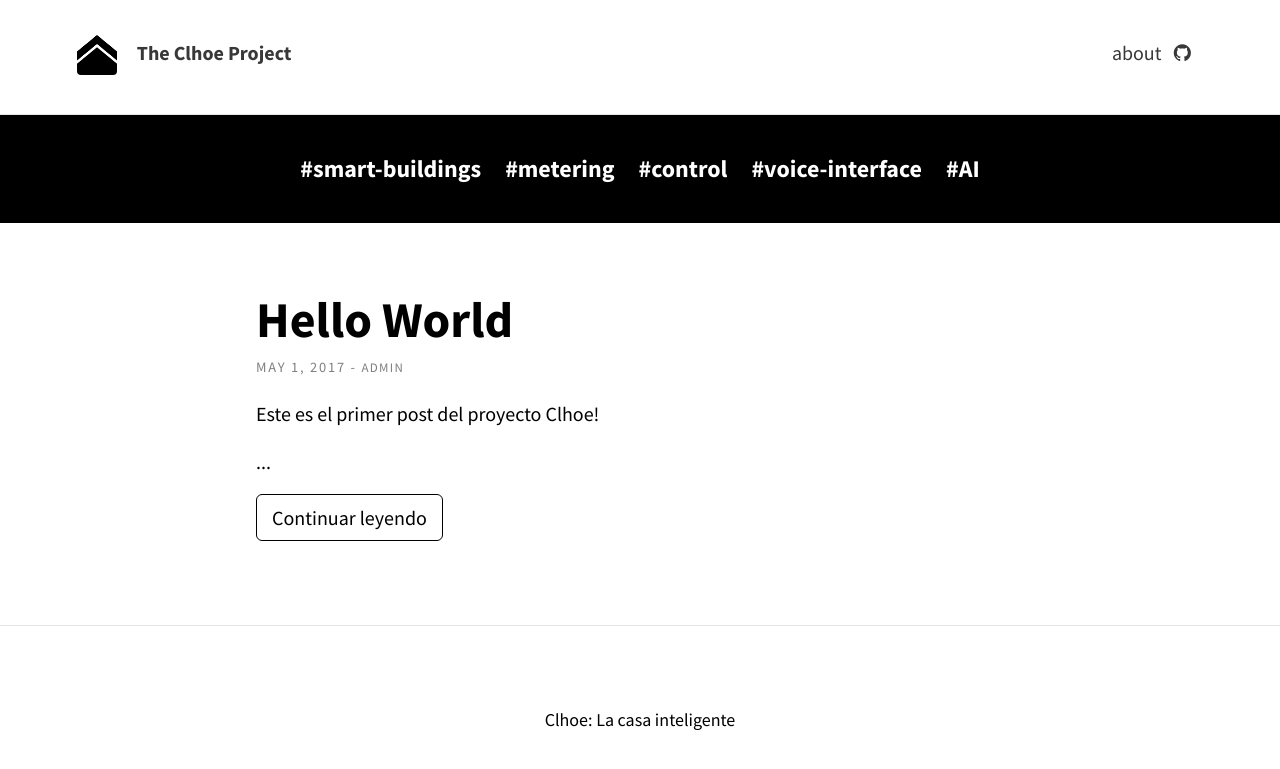
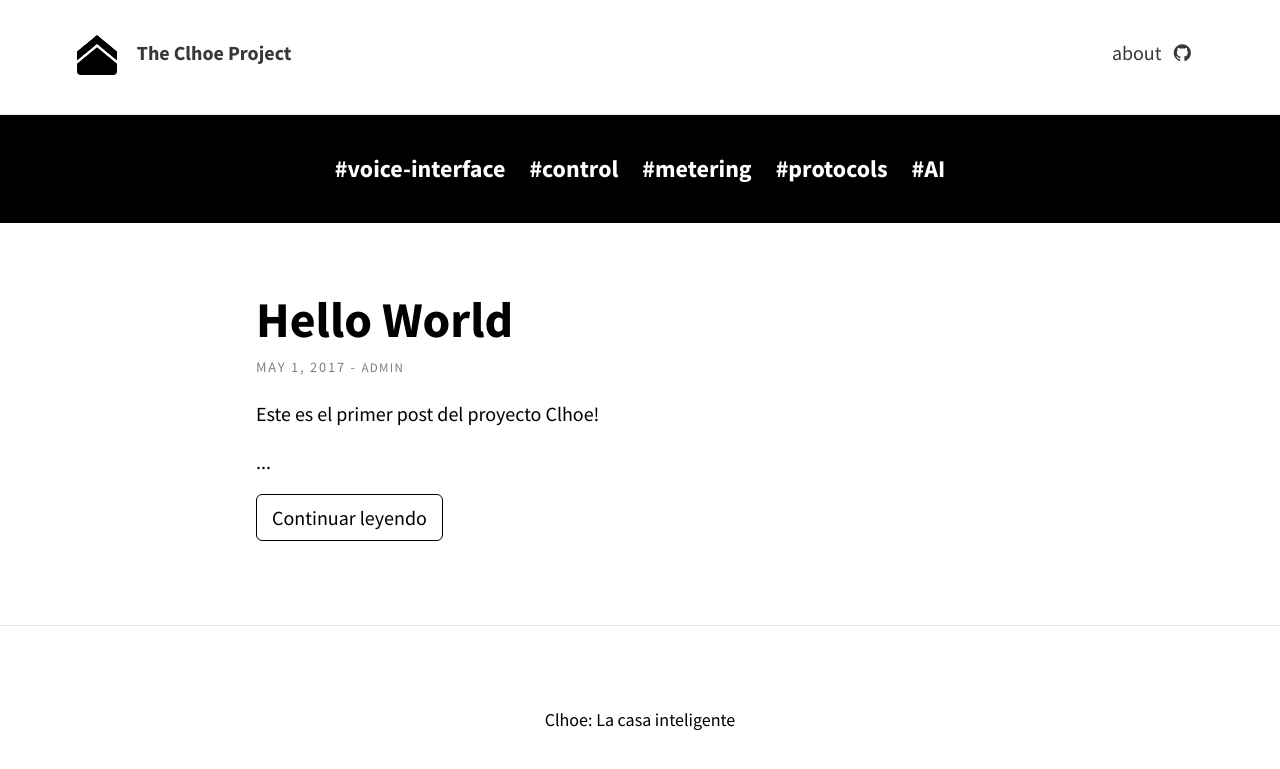
Before and after one commit to clhoe/clhoe.github.io, a Jekyll site: the page built from index.html, in a window 1280 px wide. Shown: the top 769 px of the page. Built offline with Jekyll 4.4.1, drawn with Linux system fonts in a browser that asks for light colours; nearby versions of some CDN libraries; the list of posts is cut into pages by our own code.

Commit message:
Update _config.yml

```diff
--- a/_config.yml
+++ b/_config.yml
@@ -13,10 +13,10 @@ theme_settings:
   # Header and footer text
   header_text: >
      <strong>
-        <a class='tags' href='#'>#smart-buildings</a> &nbsp;&nbsp;&nbsp;
+        <a class='tags' href='#'>#voice-interface</a> &nbsp;&nbsp;&nbsp;
+        <a class='tags' href='#'>#control</a> &nbsp;&nbsp;&nbsp;
         <a class='tags' href='#'>#metering</a> &nbsp;&nbsp;&nbsp;
-        <a class='tags' href='#'>#control</a> &nbsp;&nbsp;&nbsp;
-        <a class='tags' href='#'>#voice-interface</a> &nbsp;&nbsp;&nbsp;
+        <a class='tags' href='#'>#protocols</a> &nbsp;&nbsp;&nbsp;
         <a class='tags' href='#'>#AI</a>
      </strong>
   header_text_feature_image:
```
